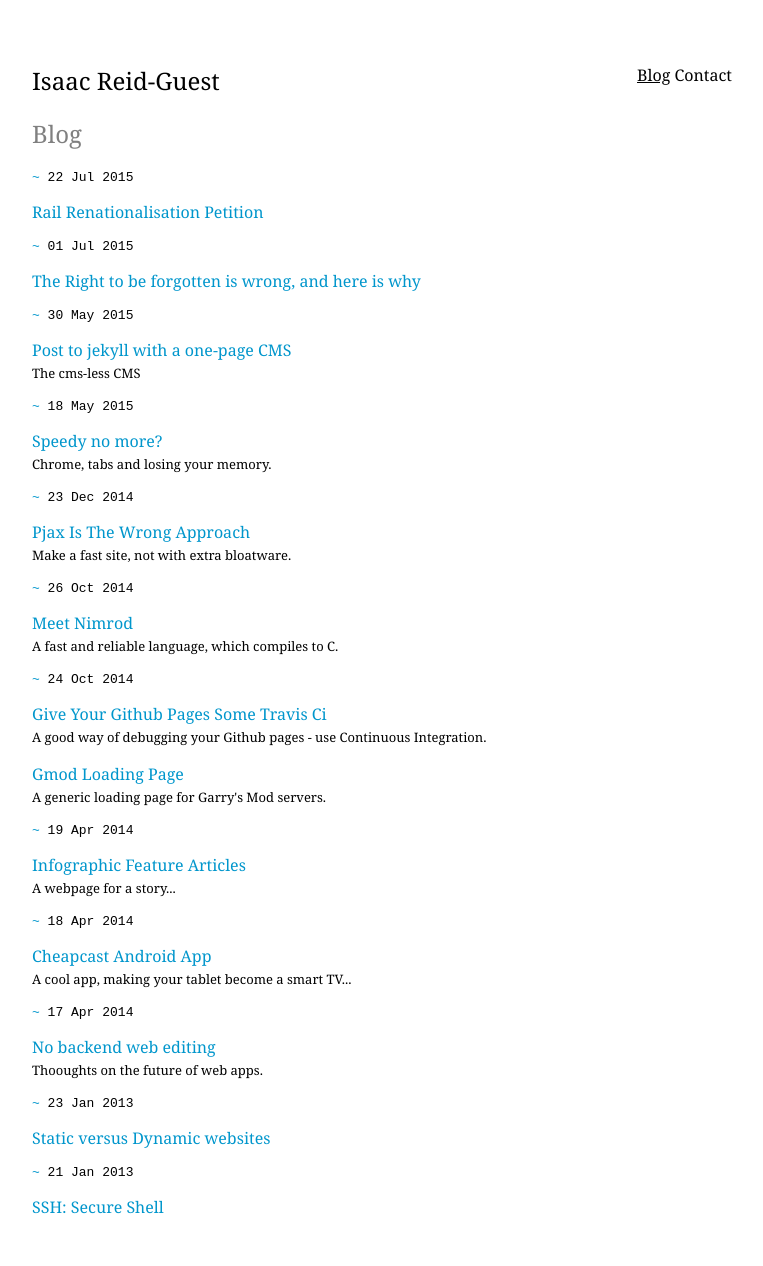
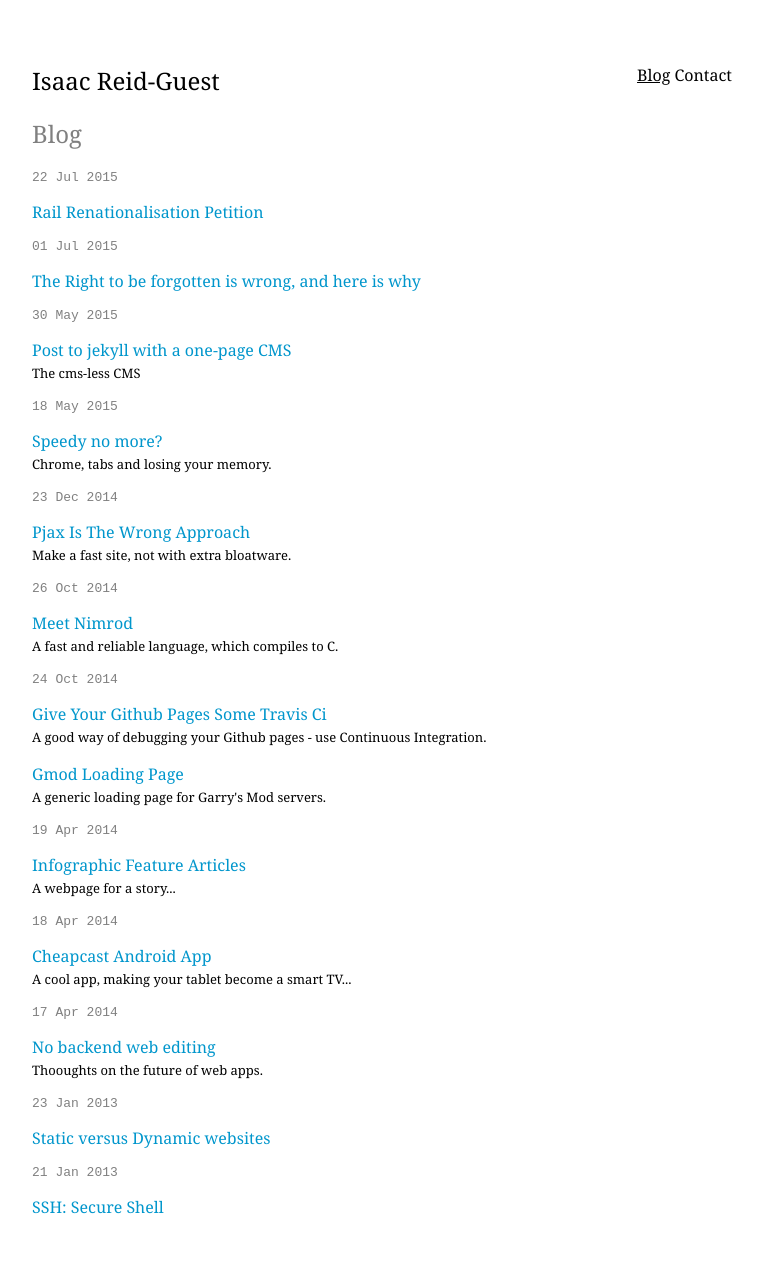
Before and after one commit to ir-g/ir-g.github.io, a Jekyll site: the page built from blog.html, in a window 1280 px wide. Shown: the whole page, without its empty margins (258-1021 px from the left). Built offline with Jekyll 4.4.1, drawn with Linux system fonts in a browser that asks for light colours.

Commit message:
Update blog.html

```diff
--- a/blog.html
+++ b/blog.html
@@ -9,7 +9,7 @@ title: Blog
 
   {% for post in site.posts %}{% capture day %}{{ post.date | date: '%d%m%Y' }}{% endcapture %}{% capture nday %}{{ post.next.date | date: '%d%m%Y' }}{% endcapture %}
     {% if day != nday %}
-    <p class="date font-monospace"><a name="{{ post.date | date: "%Y-%m-%d" }}" href="#{{ post.date | date: "%Y-%m-%d" }}">~</a> {{ post.date | date_to_string }}</p>
+    <p class="date font-monospace"><a class="font-gray" name="{{ post.date | date: "%Y-%m-%d" }}" href="#{{ post.date | date: "%Y-%m-%d" }}">{{ post.date | date_to_string }}</a></p>
     {% endif %}
       <p>
         <a href="{{ post.url }}">{{ post.title }}</a>
```
